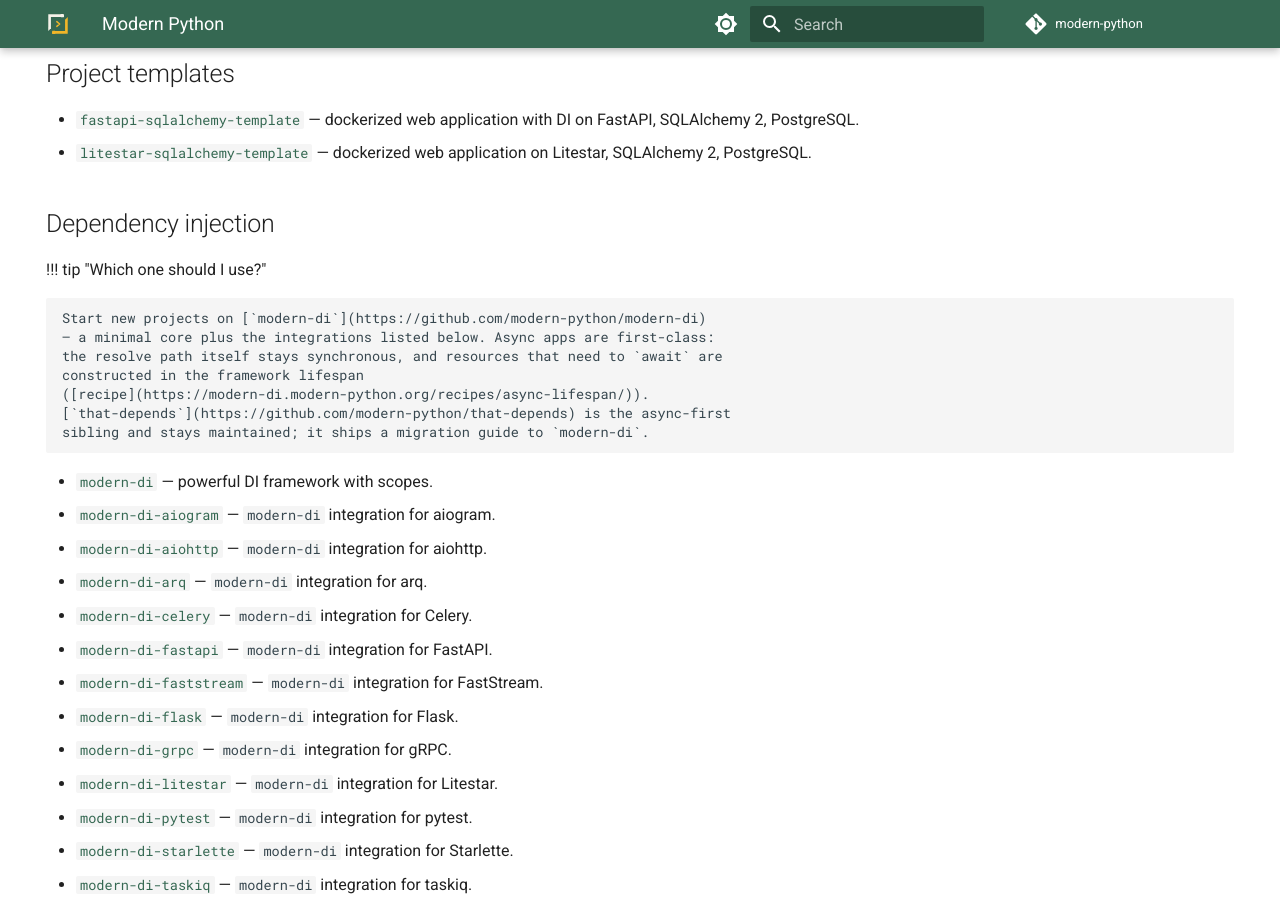
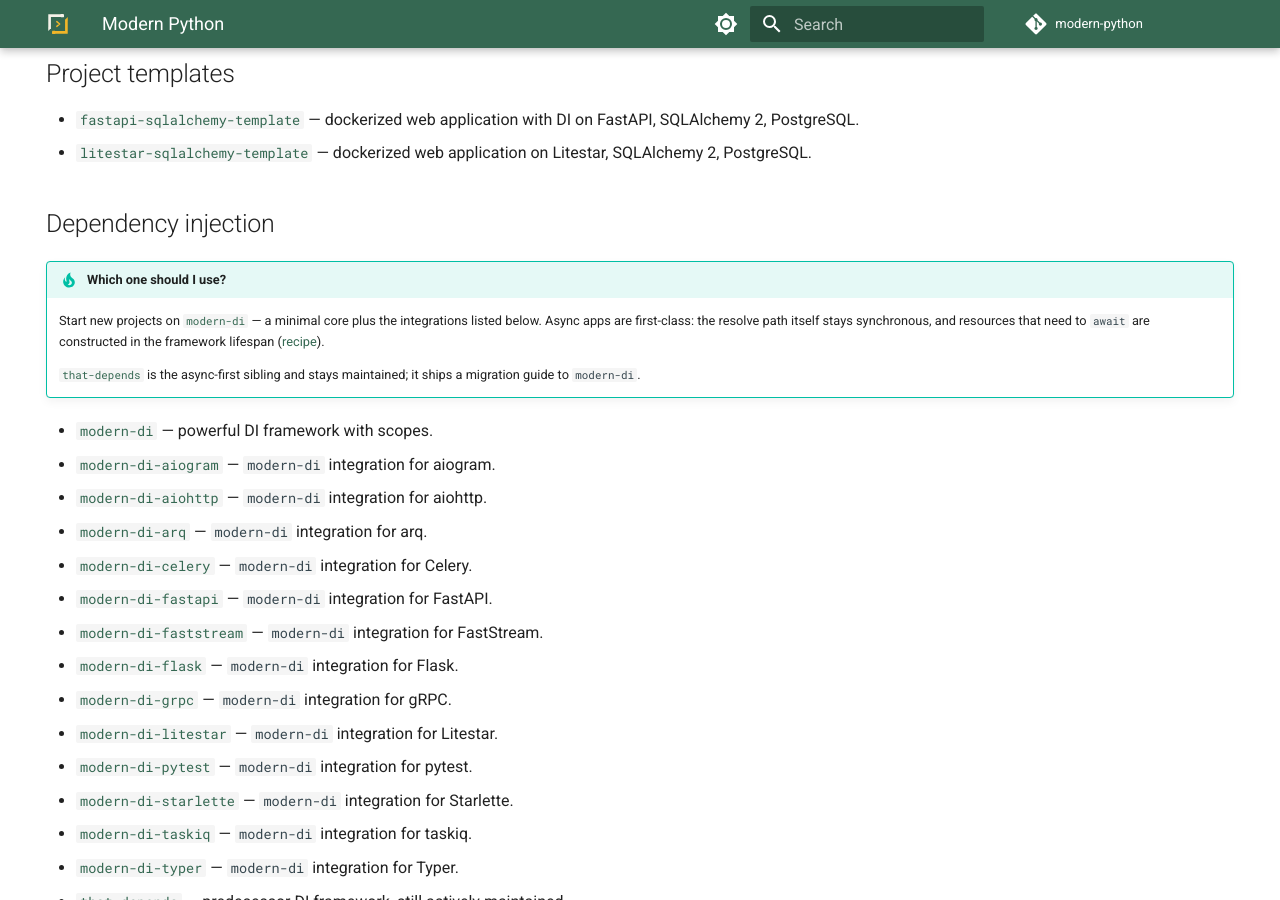
Before and after one commit to modern-python/.github, an MkDocs documentation site: the page built from docs/index.md, in a window 1280 px wide and 900 px high, scrolled down 1331 px. Built offline with MkDocs 1.6.1 and Material for MkDocs 9.7.7, drawn with Linux system fonts in a browser that asks for light colours; part of the change alters nothing that is shown.

```diff
--- a/docs/index.md
+++ b/docs/index.md
@@ -103,6 +103,7 @@ catalog below.
     the resolve path itself stays synchronous, and resources that need to `await` are
     constructed in the framework lifespan
     ([recipe](https://modern-di.modern-python.org/recipes/async-lifespan/)).
+
     [`that-depends`](https://github.com/modern-python/that-depends) is the async-first
     sibling and stays maintained; it ships a migration guide to `modern-di`.
 
--- a/mkdocs.yml
+++ b/mkdocs.yml
@@ -35,6 +35,7 @@ extra_css:
   - stylesheets/extra.css
 
 markdown_extensions:
+  - admonition
   - attr_list
   - md_in_html
   - pymdownx.emoji:
```
Also changed, not shown: profile/README.md (+3 -6 lines).
